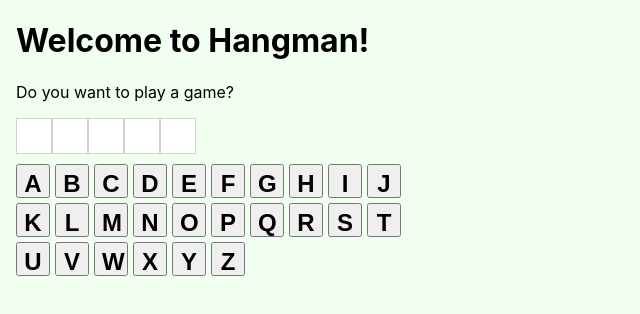
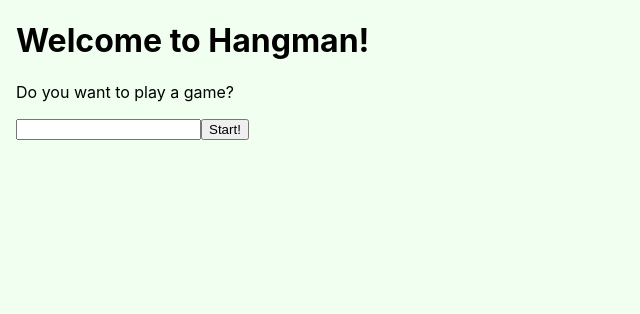
Before and after one commit to hurshik7/STUDY_react_basic, a React (Create React App) app: page / in a window 1280 px wide. Shown: the top 314 px of the page, without its empty margins (0-640 px from the left). Built offline with nearby package versions, Linux system fonts and the light colour scheme.

Commit message:
implement word-select.js

```diff
--- a/src/App.js
+++ b/src/App.js
@@ -1,13 +1,26 @@
 import './App.css';
 import GameBoard from './game-board';
+import { useState } from 'react';
+import WordSelect from './word-select';
 
 export default function App() {
+  const [secretWord, setSecretWord] = useState("");
   return (
     <div className="container">
       <h1>Welcome to Hangman!</h1>
       <p>Do you want to play a game?</p>
       <div>
-        <GameBoard secretWord="React" />
+        <WordSelect
+          wordSelected={val => {
+            setSecretWord(val)
+          }}
+          isShown={!secretWord} // secretWord가 설정이 안되어 있다
+        />
+        <GameBoard
+          secretWord={secretWord}
+          maxErrors={6}
+          isShown={secretWord}  //값이 있는지 없는지에 따라서 game board가 보일지 form이 보일지를 선택
+        />
       </div>
     </div>
   );
--- a/src/button-grid.js
+++ b/src/button-grid.js
@@ -1,6 +1,6 @@
 import Button from "./button";
 
-export default function({letterGuessed}) {
+export default function({letterGuessed, isShown}) {
     /*
     a ~ z 배열 생성, 배열의 값마다 할일
     변수명 letters만들고
@@ -15,8 +15,14 @@ export default function({letterGuessed}) {
        />
     ));
     // map은 새로운 배열을 만듬!
+
+    let className = 'flex flex-wrap';
+    if (!isShown) {
+        className += ' hidden';
+    }
+
     return (
-        <div className="flex flex-wrap">
+        <div className={className}>
             {buttons}
         </div>
     );
--- a/src/game-board.js
+++ b/src/game-board.js
@@ -2,7 +2,7 @@ import LetterGrid from "./letter-grid";
 import ButtonGrid from "./button-grid";
 import { useState } from "react";
 
-export default function({secretWord}) {
+export default function({secretWord, maxErrors, isShown}) {
     const [guessedLetters, setGuessedLetters] = useState([]);
     const [errorCount, setErrorCount] = useState(0);
 
@@ -10,19 +10,24 @@ export default function({secretWord}) {
         let val = letter.toLowerCase();
         setGuessedLetters(prev => [...prev, val]);
 
-        if (secretWord.toLowerCase().indexOf(val) < 0) {
+        if (secretWord.toLowerCase().indexOf(val) === -1) {
             setErrorCount(errorCount + 1);
+
         }
     }
     // 리액트에서는 항상 상태변수, 그거 세터로 값 바꾸기
     return (
-        <div>
+        <div className={isShown ? '' : 'hidden'}>
+            <div>
+                The number of guessing count left: {maxErrors - errorCount}
+            </div>
             <LetterGrid
                 secretWord={secretWord}
                 guessedLetters={guessedLetters} // 클릭한 알파벳을 전달 받는다
             />
             <ButtonGrid
                 letterGuessed={letterGuessedHandler} //{ } 안에 들은거 함수
+                isShown={errorCount < maxErrors}
             />
         </div>
     );
--- /dev/null
+++ b/src/word-select.js
@@ -0,0 +1,22 @@
+import { useState } from "react";
+
+export default function({wordSelected, isShown}) {
+    const [secretWord, setSecretWord] = useState("");
+    return (
+        <div className={isShown ? '' : 'hidden'}>
+            <input
+                type="text"
+                onChange={e => {
+                    setSecretWord(e.target.value); //e.target.value가 text폼 안의 값 바뀌면 그 값
+                }}
+            />
+            <button
+                onClick={e => {
+                    wordSelected(secretWord)
+                }}
+            >
+                Start!
+            </button>
+        </div>
+    );
+}
```
